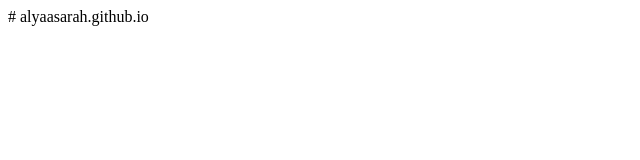
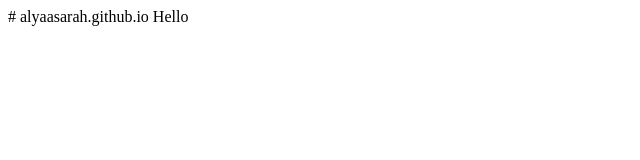
Before and after one commit to alyaasarah/alyaasarah.github.io, a plain HTML site: page index.html in a window 1280 px wide. Shown: the full height of the page, 0-640 px from the left. Drawn offline with Linux system fonts and the light colour scheme.

Commit message:
Update index.html

```diff
--- a/index.html
+++ b/index.html
@@ -1 +1,4 @@
 # alyaasarah.github.io
+<html>
+  Hello
+</html>
```
